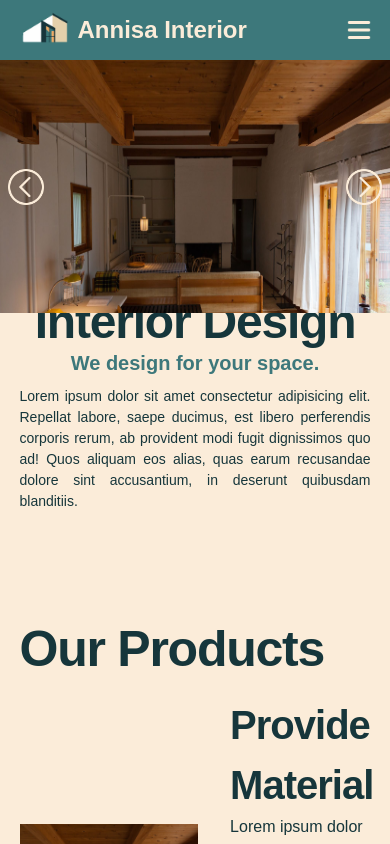
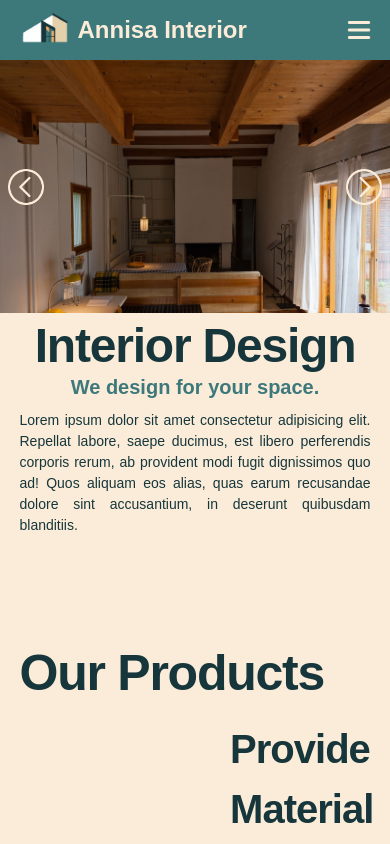
Before and after one commit to Cehmenang/annisa-interior, a Next.js app: page / in a window 390 px wide. Shown: the top 844 px of the page. Built offline with nearby package versions, Linux system fonts and the light colour scheme.

Commit message:
mobile home5

```diff
--- a/src/components/home/HeroTitle.jsx
+++ b/src/components/home/HeroTitle.jsx
@@ -1,6 +1,6 @@
 export default function HeroTitle(){
     return (
-        <div className="w-[100%] flex flex-col justify-center row-start-2 row-end-[-1]">
+        <div className="w-[100%] flex flex-col justify-center row-start-2 row-end-[-1] pt-3 md:pt-0">
             <h1 className="text-[48px] text-center md:text-left md:text-[68px] font-bold tracking-tight text-dark">Interior Design</h1>
             <h1 className="text-[20px] text-center md:text-left md:text-[26px] font-semibold mt-[-10px] md:mt-[-20px] text-third">We design for your space.</h1>
             <p className="text-[14px] text-justify mt-2 text-dark">Lorem ipsum dolor sit amet consectetur adipisicing elit. Repellat labore, saepe ducimus, est libero perferendis corporis rerum, ab provident modi fugit dignissimos quo ad! Quos aliquam eos alias, quas earum recusandae dolore sint accusantium, in deserunt quibusdam blanditiis.</p>
```
